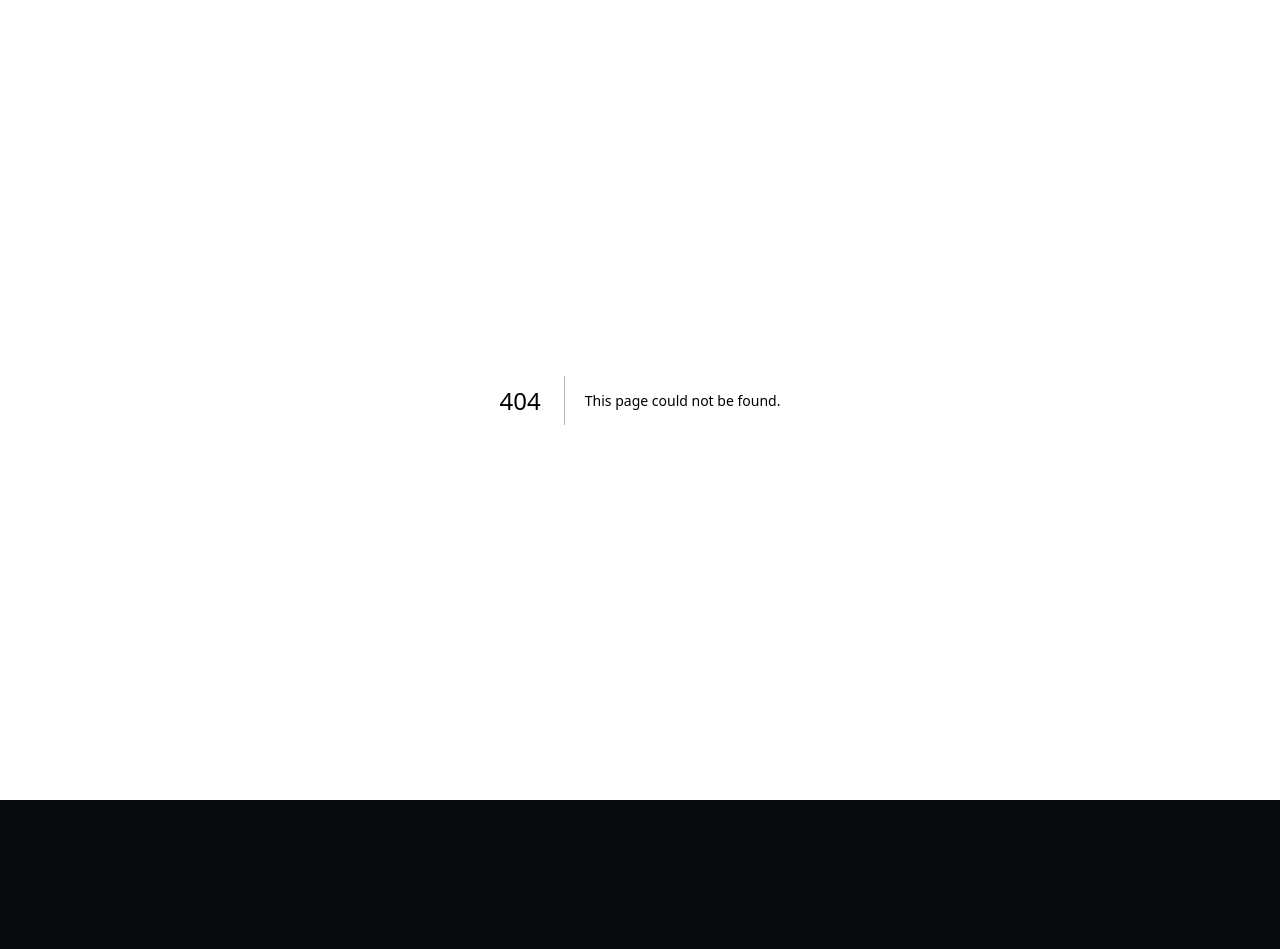
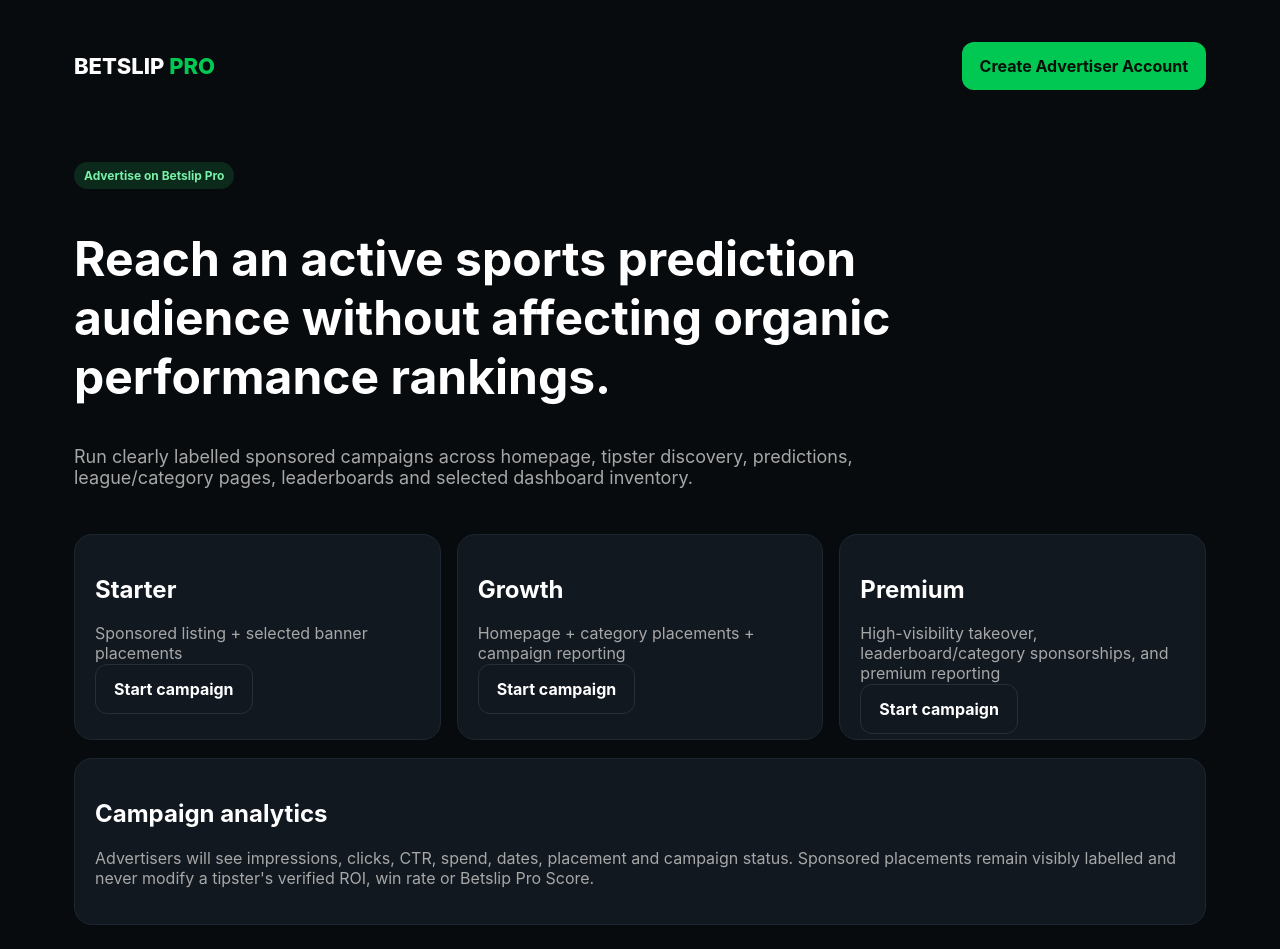
Before and after one commit to Saltecsolutions/betslip-pro, a Next.js app: page /advertise in a window 1280 px wide. Before the commit this address had no page. Before the commit the page ends 800 px from the top, so only its background shows below. Built offline with nearby package versions, Linux system fonts and the light colour scheme.

Commit message:
feat: add advertiser landing and package structure

```diff
--- /dev/null
+++ b/app/advertise/page.tsx
@@ -0,0 +1,27 @@
+import Link from "next/link";
+
+const packages = [
+  {name:"Starter", desc:"Sponsored listing + selected banner placements"},
+  {name:"Growth", desc:"Homepage + category placements + campaign reporting"},
+  {name:"Premium", desc:"High-visibility takeover, leaderboard/category sponsorships, and premium reporting"},
+];
+
+export default function AdvertisePage(){
+  return (
+    <main className="container">
+      <nav className="nav"><div className="brand">BETSLIP <span>PRO</span></div><Link href="/register?role=advertiser" className="btn btn-primary">Create Advertiser Account</Link></nav>
+      <section style={{padding:"54px 0 28px"}}>
+        <span className="badge">Advertise on Betslip Pro</span>
+        <h1 style={{fontSize:48,maxWidth:850}}>Reach an active sports prediction audience without affecting organic performance rankings.</h1>
+        <p className="muted" style={{fontSize:18,maxWidth:780}}>Run clearly labelled sponsored campaigns across homepage, tipster discovery, predictions, league/category pages, leaderboards and selected dashboard inventory.</p>
+      </section>
+      <section className="grid">
+        {packages.map((p)=><article className="card" key={p.name}><h2>{p.name}</h2><p className="muted">{p.desc}</p><Link href="/register?role=advertiser" className="btn btn-secondary">Start campaign</Link></article>)}
+      </section>
+      <section className="panel" style={{marginTop:18}}>
+        <h2>Campaign analytics</h2>
+        <p className="muted">Advertisers will see impressions, clicks, CTR, spend, dates, placement and campaign status. Sponsored placements remain visibly labelled and never modify a tipster's verified ROI, win rate or Betslip Pro Score.</p>
+      </section>
+    </main>
+  )
+}
```
